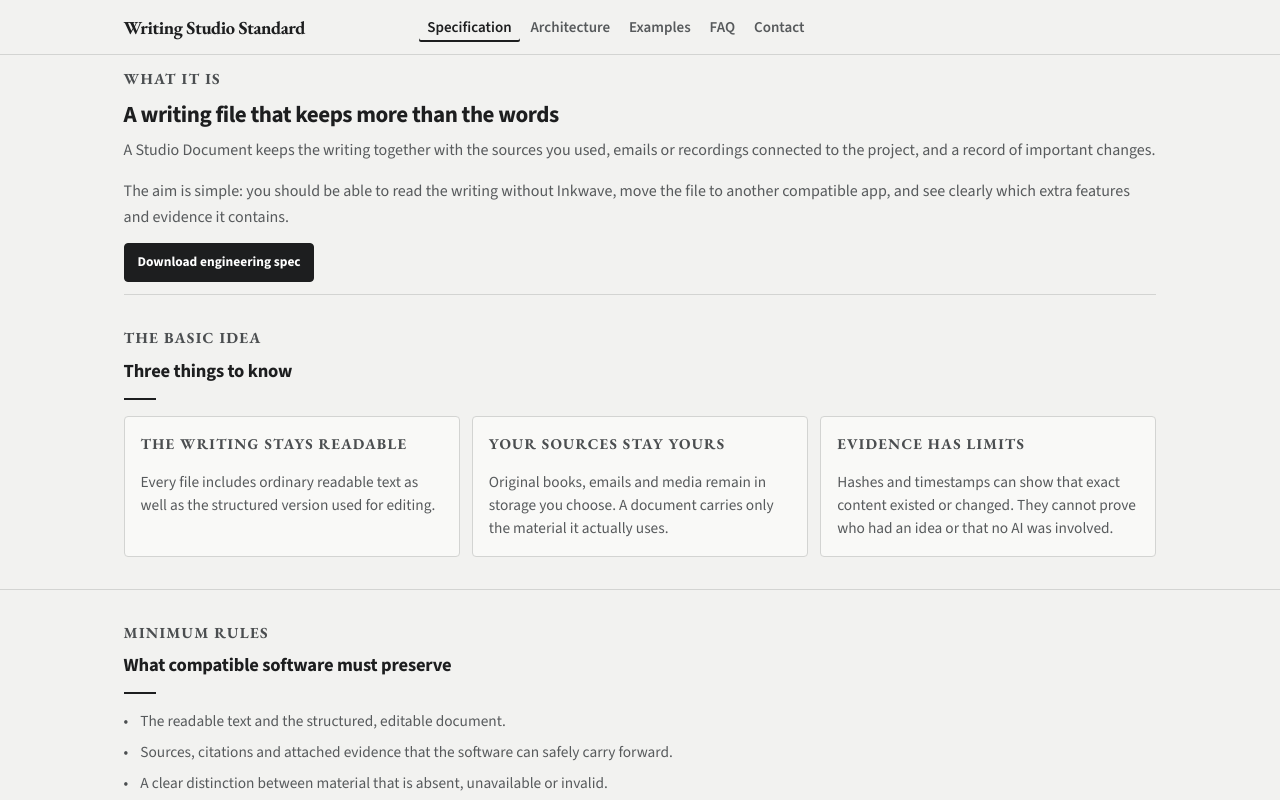
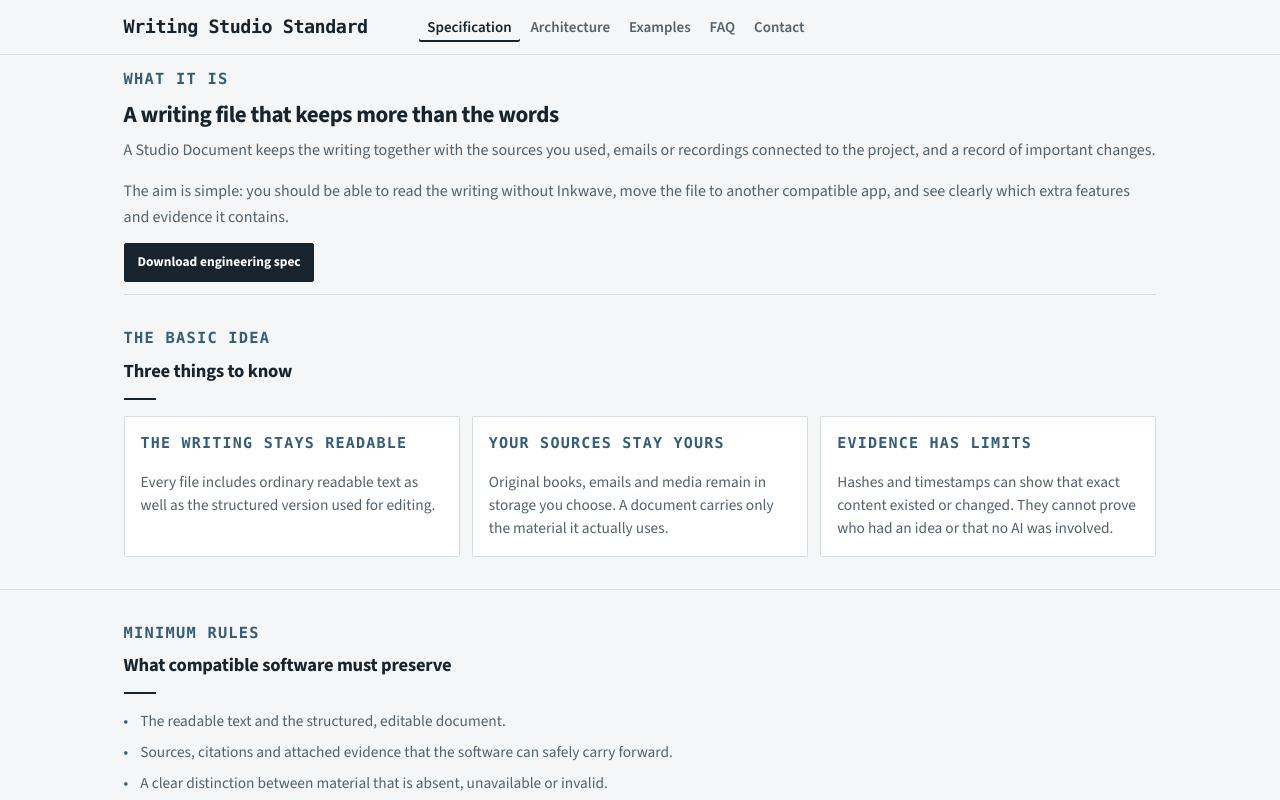
Before and after one commit to albatross310/writingstudiostandard, a React (Vite) app: page / in a window 1280 px wide. Shown: the top 800 px of the page. Built offline with nearby package versions, Linux system fonts and the light colour scheme.

Commit message:
Adopt restrained engineering visual system

```diff
--- a/src/components/Footer.css
+++ b/src/components/Footer.css
@@ -1,6 +1,6 @@
 .footer {
-  background: #222427;
-  color: #e5e8e9;
+  background: #17232d;
+  color: #e3eaee;
   padding: 2rem 0;
   margin-top: 0;
 }
@@ -42,7 +42,7 @@
 
 .footer__tagline {
   font-size: 0.875rem;
-  color: #dce1e2;
+  color: #d7e0e5;
   max-width: 36ch;
   line-height: 1.55;
 }
@@ -52,7 +52,7 @@
 .footer__privacy {
   max-width: 44ch;
   margin-top: auto;
-  color: #cbd1d3;
+  color: #c5d0d6;
   font-size: 0.8125rem;
   line-height: 1.55;
   opacity: 0.8;
@@ -67,7 +67,7 @@
   min-height: 170px;
   min-width: 0;
   font-size: 0.8125rem;
-  color: #cfd5d6;
+  color: #cad5db;
   text-align: right;
 }
 
@@ -75,7 +75,7 @@
 .footer__licence {
   width: 100%;
   max-width: none;
-  color: #e2e6e7;
+  color: #dde5e9;
 }
 
 .footer__credit {
@@ -89,7 +89,7 @@
   width: 100%;
   margin-top: auto;
   line-height: 1.8;
-  color: #e2e6e7;
+  color: #dde5e9;
   text-align: right;
 }
 
--- a/src/components/Nav.css
+++ b/src/components/Nav.css
@@ -2,7 +2,7 @@
   position: sticky;
   top: 0;
   z-index: 100;
-  background: rgba(242, 242, 240, 0.97);
+  background: rgba(244, 246, 247, 0.97);
   backdrop-filter: blur(10px);
   -webkit-backdrop-filter: blur(10px);
   border-bottom: 1px solid var(--rule);
--- a/src/pages/Contact.css
+++ b/src/pages/Contact.css
@@ -1,6 +1,6 @@
 .hero {
   padding: clamp(1.25rem, 2vw, 1.7rem) 0 clamp(1rem, 1.5vw, 1.25rem);
-  background: #e7e7e5;
+  background: #e8edf0;
   border-bottom: 1px solid var(--rule);
 }
 
@@ -74,8 +74,8 @@
 
 .contact-form input:focus,
 .contact-form textarea:focus {
-  border-color: var(--ink);
-  outline: 2px solid rgba(29, 30, 31, 0.14);
+  border-color: var(--accent);
+  outline: 2px solid rgba(54, 92, 118, 0.16);
   outline-offset: 1px;
 }
 
--- a/src/styles/global.css
+++ b/src/styles/global.css
@@ -1,33 +1,17 @@
-@font-face {
-  font-family: 'Inkwave Roman';
-  font-style: normal;
-  font-weight: 400 700;
-  font-display: swap;
-  src: url('/fonts/eb-garamond-400-700-normal-latin.woff2') format('woff2');
-}
-
-@font-face {
-  font-family: 'Inkwave Roman';
-  font-style: italic;
-  font-weight: 400;
-  font-display: swap;
-  src: url('/fonts/eb-garamond-400-italic-latin.woff2') format('woff2');
-}
-
 /* ─── Design tokens ─────────────────────────────────────────────── */
 :root {
-  --paper:        #f2f2f0;
-  --rule:         #d3d4d2;
-  --rule-strong:  #b5b7b6;
-  --ink:          #1d1e1f;
-  --text:         #343536;
-  --text-muted:   #575a5c;
-  --quiet:        #696c6e;
-  --panel:        rgba(250, 250, 248, 0.92);
-  --accent:       #4b4e50;
-  --accent-light: #8b8e90;
-  --accent-pale:  #e3e4e2;
-  --surface-muted:#e9e9e7;
+  --paper:        #f4f6f7;
+  --rule:         #d5dde2;
+  --rule-strong:  #adb9c1;
+  --ink:          #17232d;
+  --text:         #2d3a44;
+  --text-muted:   #52616c;
+  --quiet:        #6a7882;
+  --panel:        #ffffff;
+  --accent:       #365c76;
+  --accent-light: #7894a7;
+  --accent-pale:  #e4ebef;
+  --surface-muted:#e9eef1;
   --white:        #ffffff;
   --page-gutter:  clamp(2rem, calc(1rem + 4.5vw), 8rem);
   --content-rail: 1180px;
@@ -36,10 +20,10 @@
   --font-serif:  'Source Sans 3 Variable', 'Source Sans 3', system-ui, sans-serif;
   --font-body:   'Source Sans 3 Variable', 'Source Sans 3', system-ui, sans-serif;
   --font-sans:   'Source Sans 3 Variable', 'Source Sans 3', system-ui, sans-serif;
-  --font-detail: 'Inkwave Roman', Georgia, serif;
-  --font-mono:   'JetBrains Mono', 'Fira Code', monospace;
+  --font-detail: ui-monospace, 'SFMono-Regular', Consolas, 'Liberation Mono', monospace;
+  --font-mono:   ui-monospace, 'SFMono-Regular', Consolas, 'Liberation Mono', monospace;
 
-  --radius:      4px;
+  --radius:      2px;
   --shadow-card: none;
 }
 
@@ -50,7 +34,7 @@ html {
   font-size: 16px;
   scroll-behavior: smooth;
   -webkit-font-smoothing: antialiased;
-  background: #1d1e1f;
+  background: #17232d;
 }
 
 body {
@@ -87,8 +71,8 @@ code, pre {
 }
 
 pre {
-  background: var(--ink);
-  color: #e7eaeb;
+  background: #111a22;
+  color: #dfe7ec;
   padding: 1rem 1.1rem;
   border-radius: var(--radius);
   overflow-x: auto;
@@ -144,8 +128,8 @@ section + section {
   border: 1px solid var(--ink);
 }
 .btn--primary:hover {
-  background: #383b3f;
-  border-color: #383b3f;
+  background: #294b62;
+  border-color: #294b62;
   text-decoration: none;
 }
 
@@ -351,14 +335,14 @@ section + section {
   border-radius: var(--radius) var(--radius) 0 0;
   font-family: var(--font-mono);
   font-size: 0.8125rem;
-  color: #c7cccd;
+  color: #cbd6dc;
 }
 
 .file-example__dot {
   width: 10px;
   height: 10px;
   border-radius: 50%;
-  background: #5a5a5c;
+  background: #6f818d;
 }
 
 .file-example pre {
@@ -512,7 +496,7 @@ section + section {
 .studio-explorer__scroll {
   max-height: 68vh;
   overflow-y: auto;
-  background: #1c1c1e;
+  background: #111a22;
   scroll-behavior: smooth;
 }
 .studio-explorer__code {
@@ -532,7 +516,7 @@ section + section {
   font-family: var(--font-mono);
   font-size: 0.8rem;
   line-height: 1.55;
-  color: #c9c6bf;
+  color: #cbd6dc;
   text-align: left;
   white-space: pre-wrap;
   overflow-wrap: anywhere;
@@ -543,9 +527,9 @@ section + section {
 .studio-block:disabled { cursor: default; }
 .studio-block:focus-visible { outline: 2px solid #fff; outline-offset: -3px; }
 .studio-block.is-active {
-  background: rgba(255, 255, 255, 0.1);
-  border-left-color: #d5d7d8;
-  color: #f2f3f3;
+  background: rgba(120, 148, 167, 0.18);
+  border-left-color: #91adbf;
+  color: #f4f7f8;
 }
 .studio-explorer__panel { display: flex; flex-direction: column; gap: 0.75rem; }
 .studio-explorer__label { margin: 0; }
@@ -615,7 +599,7 @@ section + section {
 .arch-card__tagline {
   margin-bottom: 0.45rem;
   color: var(--quiet);
-  font-family: var(--font-detail);
+  font-family: var(--font-body);
   font-size: 0.92rem;
   font-style: italic;
 }
@@ -642,23 +626,23 @@ section + section {
   padding: 0.2em 0.6em; border-radius: 3px; border: 1px solid var(--rule-strong);
   color: var(--quiet); background: var(--surface-muted);
 }
-.arch-badge[data-req="1"] { color: var(--ink); background: #dedfdd; border-color: #aeb0af; }
+.arch-badge[data-req="1"] { color: var(--ink); background: #dce6eb; border-color: #9eafb9; }
 .arch-sub {
   font-family: var(--font-sans); font-size: 0.82rem; font-weight: 600;
   text-transform: uppercase; letter-spacing: 0.1em; color: var(--accent); margin-bottom: 0.45rem;
 }
 .arch-brief {
   border-radius: 4px 4px 0 0; overflow: hidden;
-  border: 1px solid #2a2a2e; box-shadow: var(--shadow-card);
+  border: 1px solid #273844; box-shadow: var(--shadow-card);
   display: flex; flex-direction: column; min-height: 0;
 }
 .arch-brief__head {
   flex-shrink: 0;
-  padding: 0.36rem 0.85rem; background: #61676a; color: #eef1f2;
+  padding: 0.36rem 0.85rem; background: #4e6879; color: #f1f5f7;
   font-family: var(--font-sans); font-size: 0.78rem; letter-spacing: 0.02em;
 }
 .arch-brief__code {
-  margin: 0; padding: 0.9rem 1rem; border-radius: 0; background: #1c1d1f; color: #d6dadd;
+  margin: 0; padding: 0.9rem 1rem; border-radius: 0; background: #111a22; color: #d7e0e5;
   font-family: var(--font-mono); font-size: 0.76rem; line-height: 1.55;
   /* Vertical scroll only (matches the card's height); long lines wrap — no horizontal scroll. */
   flex: 1; min-height: 0; overflow-y: auto; overflow-x: hidden;
@@ -674,8 +658,8 @@ section + section {
   max-width: 18rem;
   text-align: right;
   line-height: 1.25;
-  background: #dedfdd;
-  border-color: #aeb0af;
+  background: #dce6eb;
+  border-color: #9eafb9;
   color: var(--ink);
 }
 .arch-badge[data-req="0"] {
```
